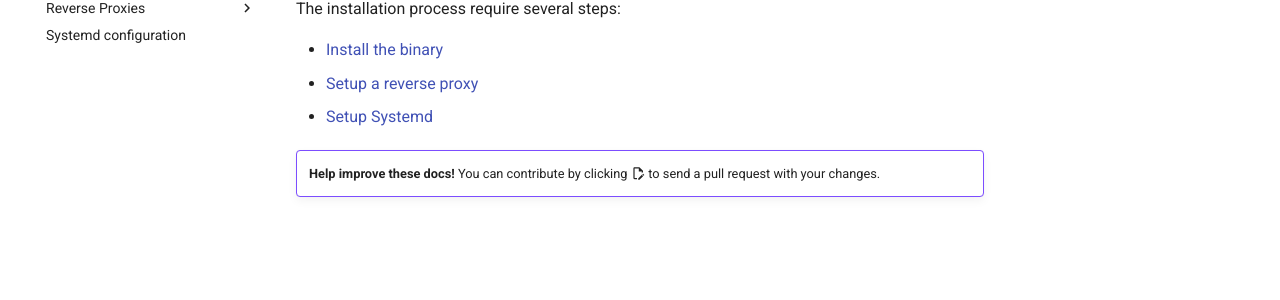
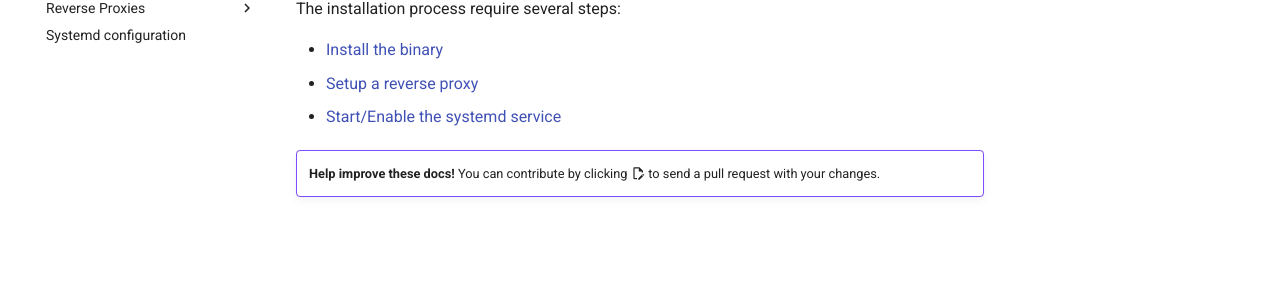
Before and after one commit to theduckcompany/documentation, an MkDocs documentation site: the page built from docs/installation-guide/introduction.md, in a window 1280 px wide. Shown: the part 232-532 px from the top of the page. Built offline with MkDocs 1.6.1 and Material for MkDocs 9.7.7, drawn with Linux system fonts in a browser that asks for light colours; comment, search, counter and statistics services are not loaded.

Commit message:
Update the title for the systemd part

```diff
--- a/docs/installation-guide/introduction.md
+++ b/docs/installation-guide/introduction.md
@@ -4,7 +4,7 @@ The installation process require several steps:
 
 - [Install the binary](./packages/package-managers.md)
 - [Setup a reverse proxy](./proxies/why-use-a-proxy.md)
-- [Setup Systemd](./systemd.md)
+- [Start/Enable the systemd service](./systemd.md)
 
 
 !!! example ""
```
Also changed, not shown: docs/installation-guide/systemd.md (+1 -1 lines).
